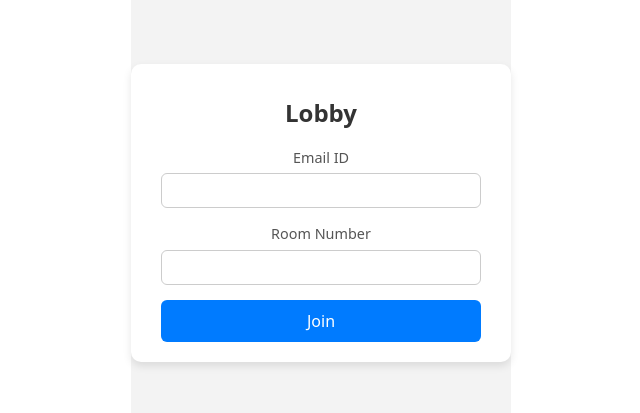
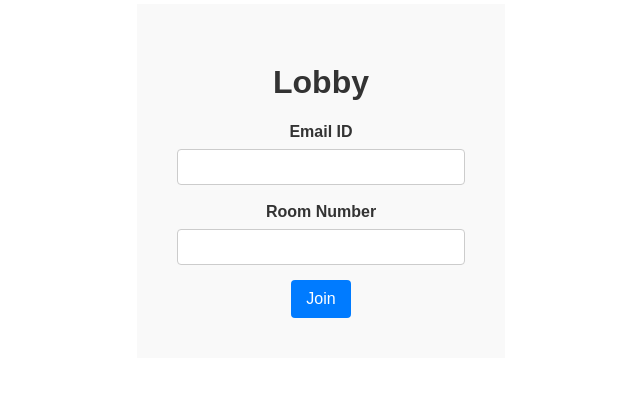
Before and after one commit to Neyolim/p2p-webrtc, a React (Vite) app in the folder client/: page / in a window 1280 px wide. Shown: the part 219-632 px from the top of the page, without its empty margins (319-959 px from the left). Built offline with nearby package versions, Linux system fonts and the light colour scheme; no server answers.

Commit message:
Add video calling with PeerService and media stream handling

```diff
--- a/client/package.json
+++ b/client/package.json
@@ -12,6 +12,7 @@
   "dependencies": {
     "react": "^19.1.1",
     "react-dom": "^19.1.1",
+    "react-player": "^3.3.3",
     "react-router-dom": "^7.9.1",
     "socket.io-client": "^4.8.1"
   },
--- a/client/src/screens/Room.jsx
+++ b/client/src/screens/Room.jsx
@@ -1,30 +1,90 @@
-import React, { useEffect, useCallback, useState } from "react";
+import React, { useEffect, useCallback, useState, useRef } from "react";
 import { useSocket } from "../context/SocketProvider";
 import "../styles/Room.css";
+import peer from "../services/peer";
 
 function RoomPage() {
     const socket = useSocket();
     const [remoteSocketId, setRemoteSocketId] = useState(null);
+    const [myStream, setMyStream] = useState();
+    const videoRef = useRef(null);
 
     const handleUserJoined = useCallback(({ email, id }) => {
         console.log(`Email ${email} joined room`);
         setRemoteSocketId(id);
     }, []);
 
+    const handleCallUser = useCallback(async () => {
+        // get camera and mic
+        const stream = await navigator.mediaDevices.getUserMedia({
+            audio: true,
+            video: true,
+        });
+
+        const offer = await peer.getOffer();
+        socket.emit("user:call", { to: remoteSocketId, offer });
+
+        setMyStream(stream); // store the stream
+    }, [remoteSocketId, socket]);
+
+    const handleIncomingCall = useCallback(async ({ from, offer }) => {
+        setRemoteSocketId(from)
+        const stream = await navigator.mediaDevices.getUserMedia({
+            audio: true,
+            video: true,
+        });
+        setMyStream(stream);
+        console.log("Incoming call", from, offer);
+        const ans = await peer.getAnswer(offer);
+        socket.emit('call:accepted', { to: from, ans })
+    }, [socket]);
+
+    const handleCallAccepted = useCallback(({ from, ans }) => {
+        peer.setLocalDescription(ans)
+        console.log('Call Accepted !')
+    }, [])
+
+    // Attach stream to video element whenever it changes
+    useEffect(() => {
+        if (videoRef.current && myStream) {
+            videoRef.current.srcObject = myStream;
+        }
+    }, [myStream]);
+
     useEffect(() => {
         socket.on("user:joined", handleUserJoined);
-
+        socket.on("incoming:call", handleIncomingCall);
+        socket.on("call:accepted", handleCallAccepted)
         return () => {
             socket.off("user:joined", handleUserJoined);
+            socket.off("incoming:call", handleIncomingCall);
+            socket.off("call:accepted", handleCallAccepted)
         };
-  }, [socket, handleUserJoined]);
+    }, [socket, handleUserJoined, handleIncomingCall]);
 
     return (
         <div className="room-container">
             <div className="room-card">
                 <h1>Room Page</h1>
                 <h4>{remoteSocketId ? "Connected" : "No one in room"}</h4>
-        {remoteSocketId && <button className="call-btn">CALL</button>}
+                {remoteSocketId && (
+                    <button className="call-btn" onClick={handleCallUser}>
+                        CALL
+                    </button>
+                )}
+                {myStream && (
+                    <>
+                        <h1>My Stream</h1>
+                        <video
+                            ref={videoRef}
+                            autoPlay
+                            muted
+                            playsInline
+                            width="200"
+                            height="150"
+                        />
+                    </>
+                )}
             </div>
         </div>
     );
--- /dev/null
+++ b/client/src/services/peer.js
@@ -0,0 +1,39 @@
+class PeerService {
+  constructor() {
+    this.peer = new RTCPeerConnection({
+      iceServers: [
+        {
+          urls: [
+            "stun:stun.l.google.com:19302",
+            "stun:global.stun.twilio.com:3478",
+          ],
+        },
+      ],
+    });
+  }
+
+  async getAnswer(offer) {
+    if (this.peer) {
+      await this.peer.setRemoteDescription(offer);
+      const ans = await this.peer.createAnswer();
+      await this.peer.setLocalDescription(ans);
+      return ans;
+    }
+  }
+
+  async setLocalDescription(ans) {
+    if (this.peer) {
+      await this.peer.setLocalDescription(ans);
+    }
+  }
+
+  async getOffer() {
+    if (this.peer) {
+      const offer = await this.peer.createOffer();
+      await this.peer.setLocalDescription(offer);
+      return offer;
+    }
+  }
+}
+
+export default new PeerService();
--- a/client/src/styles/Lobby.css
+++ b/client/src/styles/Lobby.css
@@ -1,60 +1,58 @@
+/* Overall container background */
 .lobby-container {
-  height: 100vh;
-  display: flex;
-  justify-content: center;
-  align-items: center;
-  background: #f3f3f3;
-}
-
-.lobby-card {
-  background: #fff;
-  padding: 20px 30px;
-  border-radius: 10px;
-  box-shadow: 0 4px 8px rgba(0, 0, 0, 0.1);
-  width: 320px;
-}
-
-.lobby-card h1 {
-  text-align: center;
-  margin-bottom: 20px;
-  font-size: 1.5rem;
+  padding: 40px;
+  background-color: #f9f9f9;
+  font-family: Arial, sans-serif;
   color: #333;
 }
 
-.lobby-card form {
-  display: flex;
-  flex-direction: column;
+/* Form styling */
+.lobby-card {
+  max-width: 500px;
 }
 
-.lobby-card label {
-  margin-bottom: 5px;
-  font-size: 0.9rem;
-  color: #555;
+/* Heading */
+.lobby-card h1 {
+  font-size: 2rem;
+  margin-bottom: 20px;
 }
 
+/* Labels */
+.lobby-card label {
+  display: block;
+  margin-bottom: 5px;
+  font-weight: bold;
+}
+
+/* Inputs */
 .lobby-card input {
+  width: 100%;
   padding: 8px 10px;
   margin-bottom: 15px;
   border: 1px solid #ccc;
-  border-radius: 6px;
-  outline: none;
-  font-size: 0.95rem;
+  border-radius: 4px;
+  font-size: 1rem;
+  box-sizing: border-box;
 }
 
+/* Focus state */
 .lobby-card input:focus {
   border-color: #007bff;
+  outline: none;
 }
 
+/* Button */
 .lobby-card button {
-  padding: 10px;
-  background: #007bff;
-  color: white;
+  padding: 10px 15px;
+  font-size: 1rem;
+  color: #fff;
+  background-color: #007bff;
   border: none;
-  border-radius: 6px;
-  font-size: 1rem;
+  border-radius: 4px;
   cursor: pointer;
 }
 
+/* Button hover effect */
 .lobby-card button:hover {
-  background: #0056b3;
+  background-color: #0056b3;
 }
```
Also changed, not shown: 2 other files (tests, documents, lock files or other folders). Lines whose indentation alone changed are shown as unchanged.
